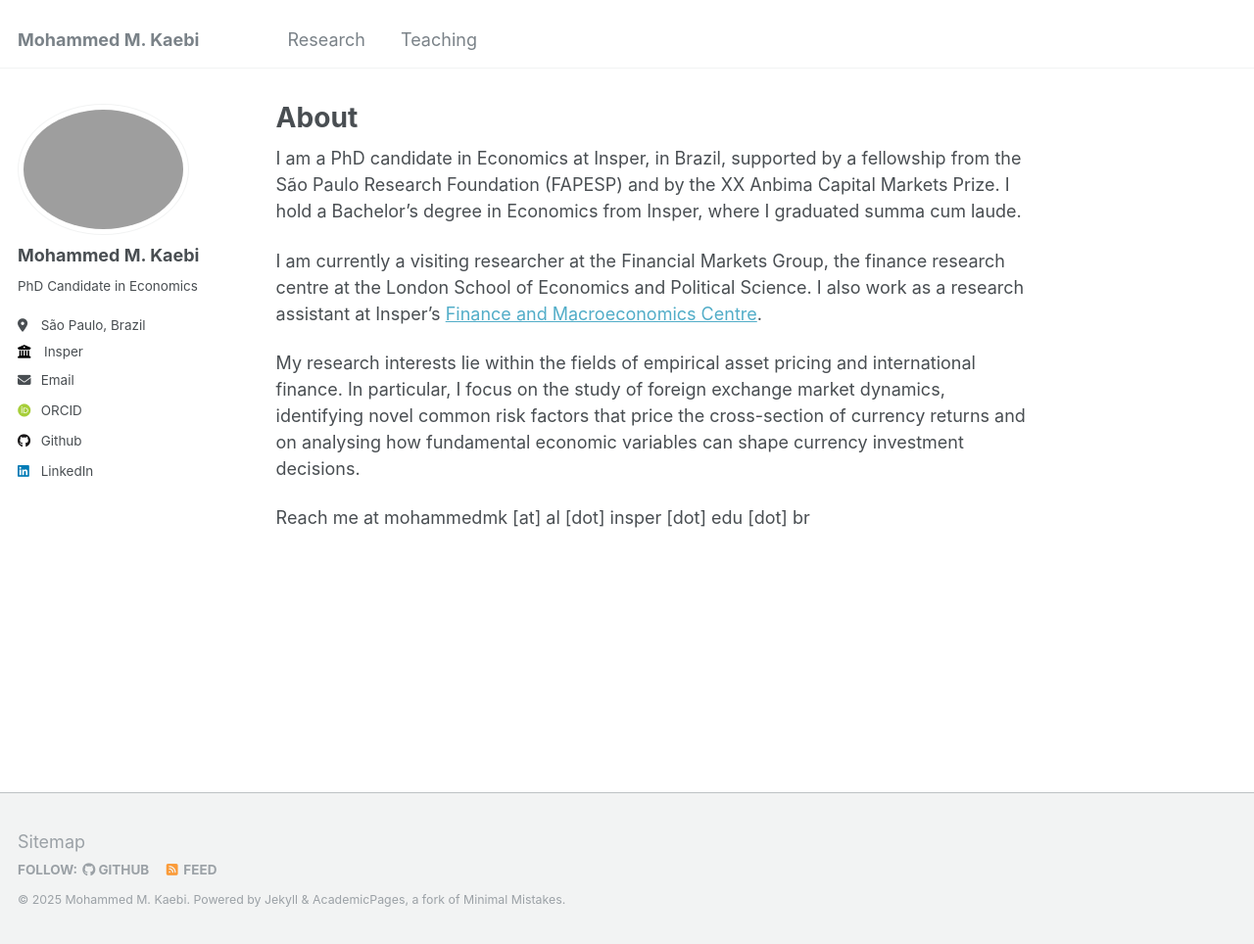
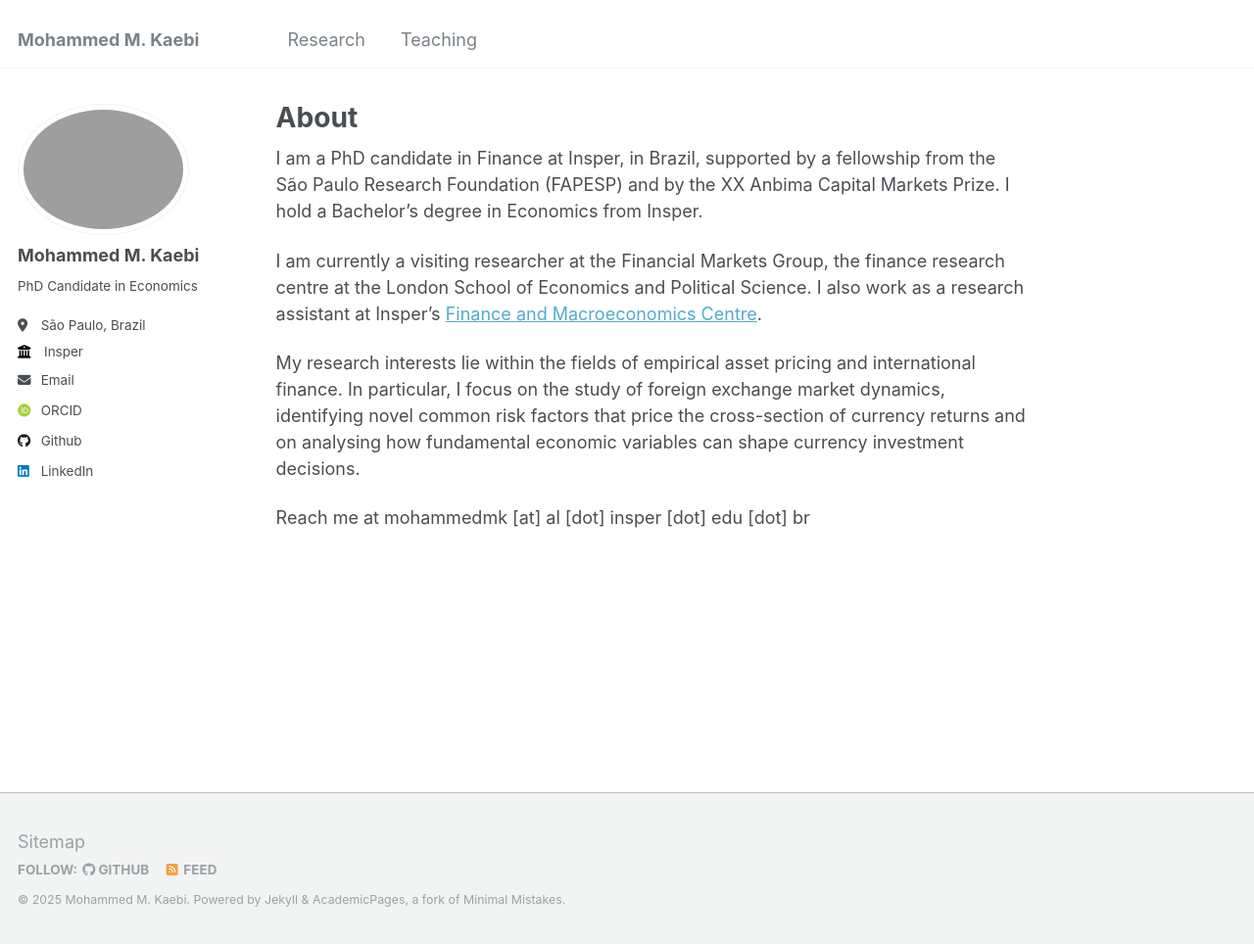
Before and after one commit to mkaebi/mkaebi.github.io, a Jekyll site: the page built from _pages/about.md, in a window 1280 px wide and 964 px high. Shown: the whole window at 98% size. Built offline with Jekyll 4.4.1, drawn with Linux system fonts in a browser that asks for light colours; some web fonts are replaced.

Commit message:
Change PhD focus from Economics to Finance
Updated academic focus from Economics to Finance.

```diff
--- a/_pages/about.md
+++ b/_pages/about.md
@@ -7,7 +7,7 @@ redirect_from:
   - /about.html
 ---
 
-I am a PhD candidate in Economics at Insper, in Brazil, supported by a fellowship from the São Paulo Research Foundation (FAPESP) and by the XX Anbima Capital Markets Prize. I hold a Bachelor’s degree in Economics from Insper, where I graduated summa cum laude.
+I am a PhD candidate in Finance at Insper, in Brazil, supported by a fellowship from the São Paulo Research Foundation (FAPESP) and by the XX Anbima Capital Markets Prize. I hold a Bachelor’s degree in Economics from Insper.
 
 I am currently a visiting researcher at the Financial Markets Group, the finance research centre at the London School of Economics and Political Science. I also work as a research assistant at Insper's [Finance and Macroeconomics Centre](https://cefim-insper.github.io/).
 
```
